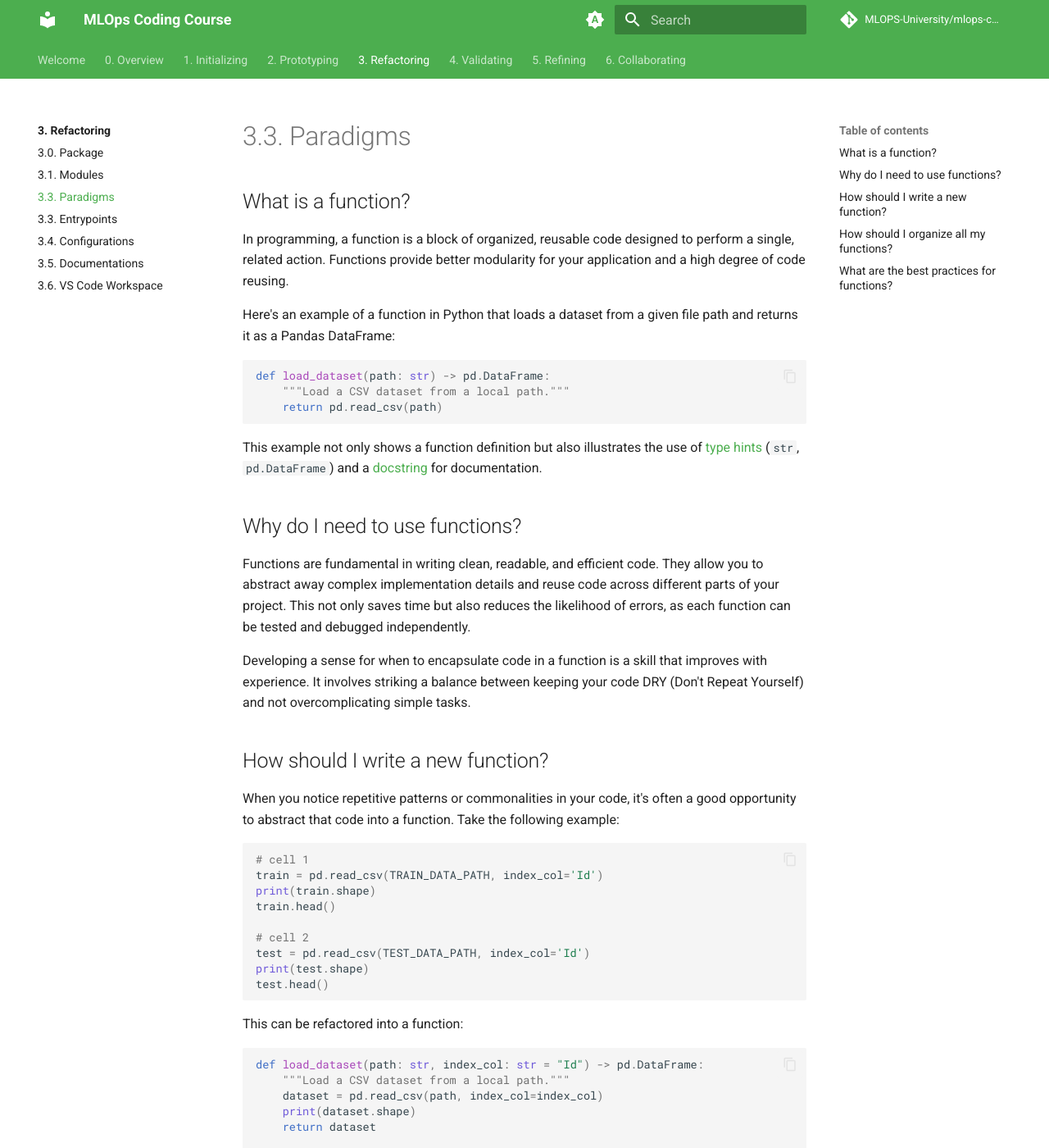
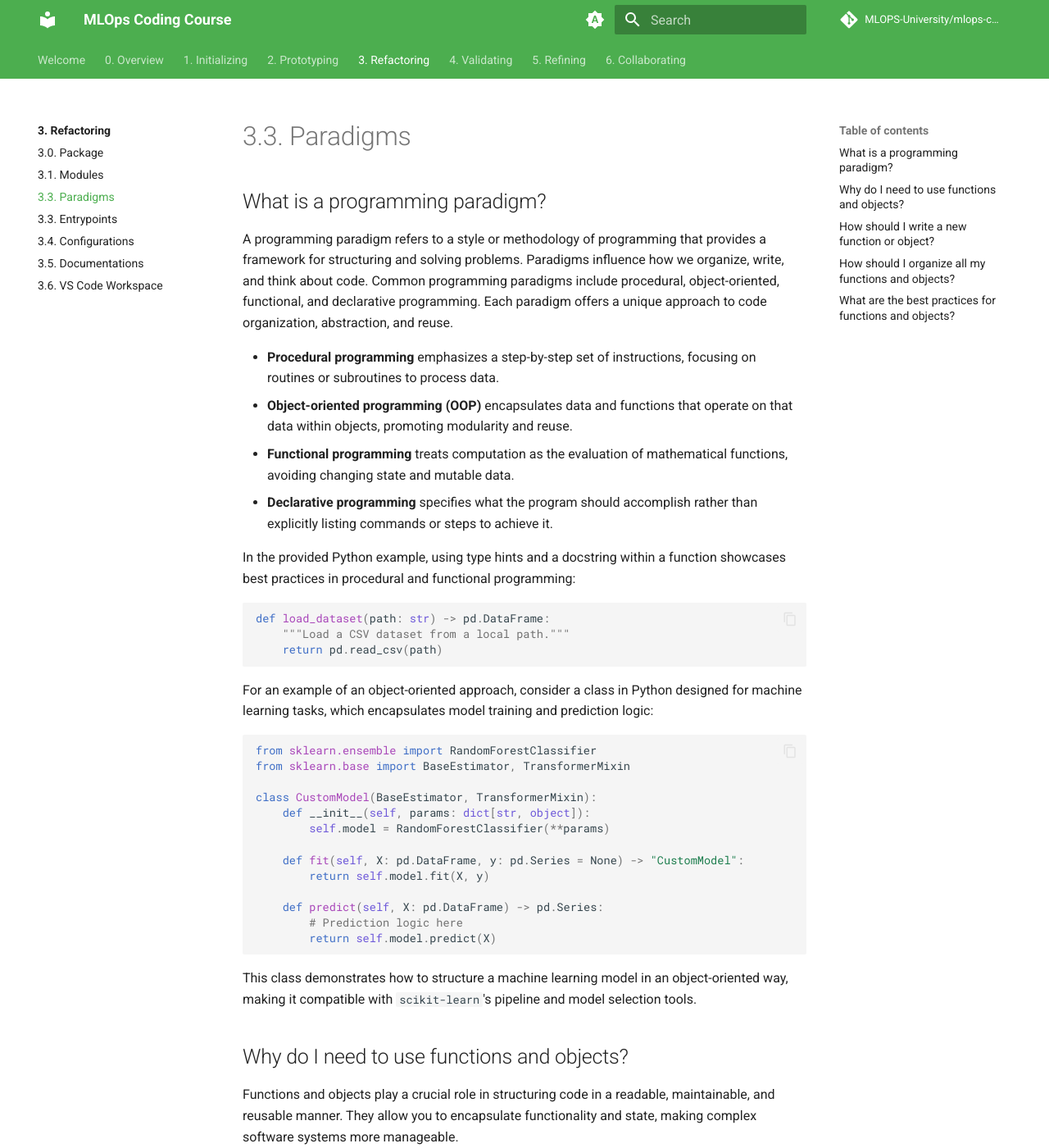
Before and after one commit to MLOps-Courses/mlops-coding-course, an MkDocs documentation site: the page built from docs/3. Refactoring/3.2. Paradigms.md, in a window 1280 px wide and 1400 px high. Shown: the whole window at 82% size. Built offline with MkDocs 1.6.1 and Material for MkDocs 9.7.7, drawn with Linux system fonts in a browser that asks for light colours; comment, search, counter and statistics services are not loaded; some of the changed text lies outside the part shown.

Commit message:
done 3.0, 3.1, 3.2

````diff
--- a/docs/3. Refactoring/3.2. Paradigms.md
+++ b/docs/3. Refactoring/3.2. Paradigms.md
@@ -1,10 +1,15 @@
 # 3.3. Paradigms
 
-## What is a function?
+## What is a programming paradigm?
 
-In programming, a function is a block of organized, reusable code designed to perform a single, related action. Functions provide better modularity for your application and a high degree of code reusing.
+A programming paradigm refers to a style or methodology of programming that provides a framework for structuring and solving problems. Paradigms influence how we organize, write, and think about code. Common programming paradigms include procedural, object-oriented, functional, and declarative programming. Each paradigm offers a unique approach to code organization, abstraction, and reuse.
 
-Here's an example of a function in Python that loads a dataset from a given file path and returns it as a Pandas DataFrame:
+- **Procedural programming** emphasizes a step-by-step set of instructions, focusing on routines or subroutines to process data.
+- **Object-oriented programming (OOP)** encapsulates data and functions that operate on that data within objects, promoting modularity and reuse.
+- **Functional programming** treats computation as the evaluation of mathematical functions, avoiding changing state and mutable data.
+- **Declarative programming** specifies what the program should accomplish rather than explicitly listing commands or steps to achieve it.
+
+In the provided Python example, using type hints and a docstring within a function showcases best practices in procedural and functional programming:
 
 ```python
 def load_dataset(path: str) -> pd.DataFrame:
@@ -12,31 +17,39 @@
     return pd.read_csv(path)
 ```
 
-This example not only shows a function definition but also illustrates the use of [type hints](https://peps.python.org/pep-0484/) (`str`, `pd.DataFrame`) and a [docstring](https://peps.python.org/pep-0257/) for documentation.
-
-## Why do I need to use functions?
-
-Functions are fundamental in writing clean, readable, and efficient code. They allow you to abstract away complex implementation details and reuse code across different parts of your project. This not only saves time but also reduces the likelihood of errors, as each function can be tested and debugged independently.
-
-Developing a sense for when to encapsulate code in a function is a skill that improves with experience. It involves striking a balance between keeping your code DRY (Don't Repeat Yourself) and not overcomplicating simple tasks.
-
-## How should I write a new function?
-
-When you notice repetitive patterns or commonalities in your code, it's often a good opportunity to abstract that code into a function. Take the following example:
+For an example of an object-oriented approach, consider a class in Python designed for machine learning tasks, which encapsulates model training and prediction logic:
 
 ```python
-# cell 1
-train = pd.read_csv(TRAIN_DATA_PATH, index_col='Id')
-print(train.shape)
-train.head()
+from sklearn.ensemble import RandomForestClassifier
+from sklearn.base import BaseEstimator, TransformerMixin
 
-# cell 2
-test = pd.read_csv(TEST_DATA_PATH, index_col='Id')
-print(test.shape)
-test.head()
+class CustomModel(BaseEstimator, TransformerMixin):
+    def __init__(self, params: dict[str, object]):
+        self.model = RandomForestClassifier(**params)
+
+    def fit(self, X: pd.DataFrame, y: pd.Series = None) -> "CustomModel":
+        return self.model.fit(X, y)
+
+    def predict(self, X: pd.DataFrame) -> pd.Series:
+        # Prediction logic here
+        return self.model.predict(X)
 ```
 
-This can be refactored into a function:
+This class demonstrates how to structure a machine learning model in an object-oriented way, making it compatible with `scikit-learn`'s pipeline and model selection tools.
+
+## Why do I need to use functions and objects?
+
+Functions and objects play a crucial role in structuring code in a readable, maintainable, and reusable manner. They allow you to encapsulate functionality and state, making complex software systems more manageable.
+
+Functions enable you to define a block of code that performs a single action, which can be executed whenever the function is called. This promotes code reuse and simplifies debugging and testing by isolating functionality.
+
+Objects, fundamental to the object-oriented programming paradigm, bundle data and the methods that operate on that data. This encapsulation fosters modularity, as objects can be developed independently and used in different contexts.
+
+## How should I write a new function or object?
+
+When identifying opportunities to encapsulate code into functions or objects, look for repetitive code patterns, complex logic that needs isolation, or concepts that can be modeled as real-world objects.
+
+In the case of repetitive data loading tasks, abstracting the logic into a function simplifies the process:
 
 ```python
 def load_dataset(path: str, index_col: str = "Id") -> pd.DataFrame:
@@ -44,37 +57,31 @@
     dataset = pd.read_csv(path, index_col=index_col)
     print(dataset.shape)
     return dataset
-
-# cell 1
-train = load_dataset(TRAIN_DATA_PATH)
-
-# cell 2
-test = load_dataset(TEST_DATA_PATH)
 ```
 
-This approach offers several benefits:
-1. Reduces code duplication.
-2. Encapsulates specific details (like `index_col`).
-3. Creates a project-specific language or interface (e.g., `load_dataset`).
+When it comes to objects, encapsulate data and behavior that logically belong together. For instance, a `DataPreprocessor` class could encapsulate methods for cleaning, normalizing, and transforming data, keeping these operations neatly packaged and reusable.
 
-## How should I organize all my functions?
+## How should I organize all my functions and objects?
 
-Organizing functions into related [Python modules](https://docs.python.org/3/tutorial/modules.html) is a good practice for maintaining a clean and manageable codebase. Start with a simple, flat structure and evolve as needed. For instance:
-- `datasets.py` for data loading and processing functions.
-- `configs.py` for configuration-related functions.
-- `models.py` for machine learning models and utilities.
+Structuring functions and objects into modules helps maintain a clean and navigable codebase. This structure should evolve naturally, starting from a simple layout and growing in complexity as the project expands. For example:
 
-The structure can be adapted based on the specifics of your project, and you can introduce sub-modules or folders as your codebase grows.
+- `data.py` for data loading, processing functions, and classes.
+- `utils.py` for utility functions and classes that support various parts of the project.
+- `models.py` for classes representing machine learning models and their logic.
 
-## What are the best practices for functions?
+This modular approach aids in separation of concerns, making your code more organized and manageable.
 
-1. **Type hints**: Use type hints to specify input and output types.
-2. **Docstring**: Include a docstring for each function, describing its purpose, parameters, and return value.
-3. **Single Responsibility**: Ensure each function performs a single task. Avoid using feature flags that alter the function's core behavior.
-4. **Descriptive Names**: Choose clear and descriptive names for functions and parameters.
-5. **Default Arguments**: Utilize default arguments for increased flexibility. Avoid using mutable default arguments.
-6. **Error Handling**: Implement error handling and assertions for robustness.
-7. **Limit Parameters**: Keep the number of parameters reasonable to maintain function usability.
-8. **Avoid Global Variables**: Prefer local variables to global ones to maintain state control within functions.
-9. **Testing**: Regularly write and update tests to ensure functions work as expected.
-10. **Readability**: Strive for clarity and simplicity in your code to make it easily understandable.
+## What are the best practices for functions and objects?
+
+Following best practices ensures that your functions and objects are reliable, maintainable, and easy to understand:
+
+1. **Type Hints**: Specify input and output types to improve code readability and tooling support.
+2. **Docstrings**: Describe the purpose and usage of functions and objects, including parameters and return values.
+3. **Single Responsibility**: Aim for each function and object to perform a single task or represent a single concept.
+4. **Descriptive Names**: Choose names that clearly convey the purpose and functionality.
+5. **Default Arguments**: Use default arguments to provide flexibility, with caution around mutable defaults.
+6. **Error Handling**: Incorporate error handling and validations to make your code robust.
+7. **Limit Parameters**: Keep the number of parameters to a minimum for simplicity and ease of use.
+8. **Avoid Global Variables**: Use local variables within functions and objects to avoid unintended side effects.
+9. **Testing**: Regularly test your code to catch and fix errors early.
+10. **Readability**: Prioritize clear and straightforward code, making it accessible to others (and your future self).
````
Also changed, not shown: docs/3. Refactoring/3.0. Package.md (+60 -45 lines), docs/3. Refactoring/3.1. Modules.md (+39 -36 lines).
